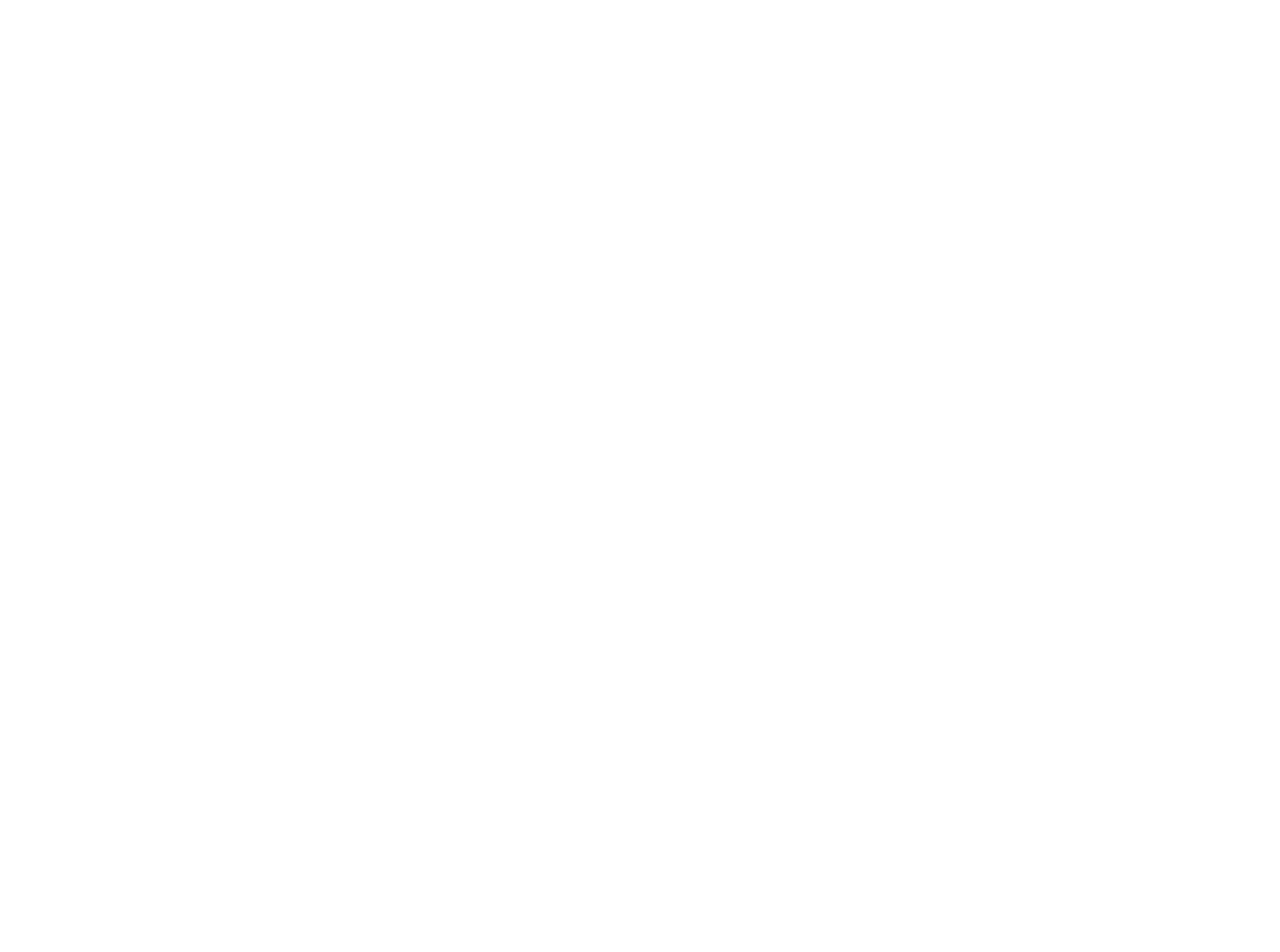
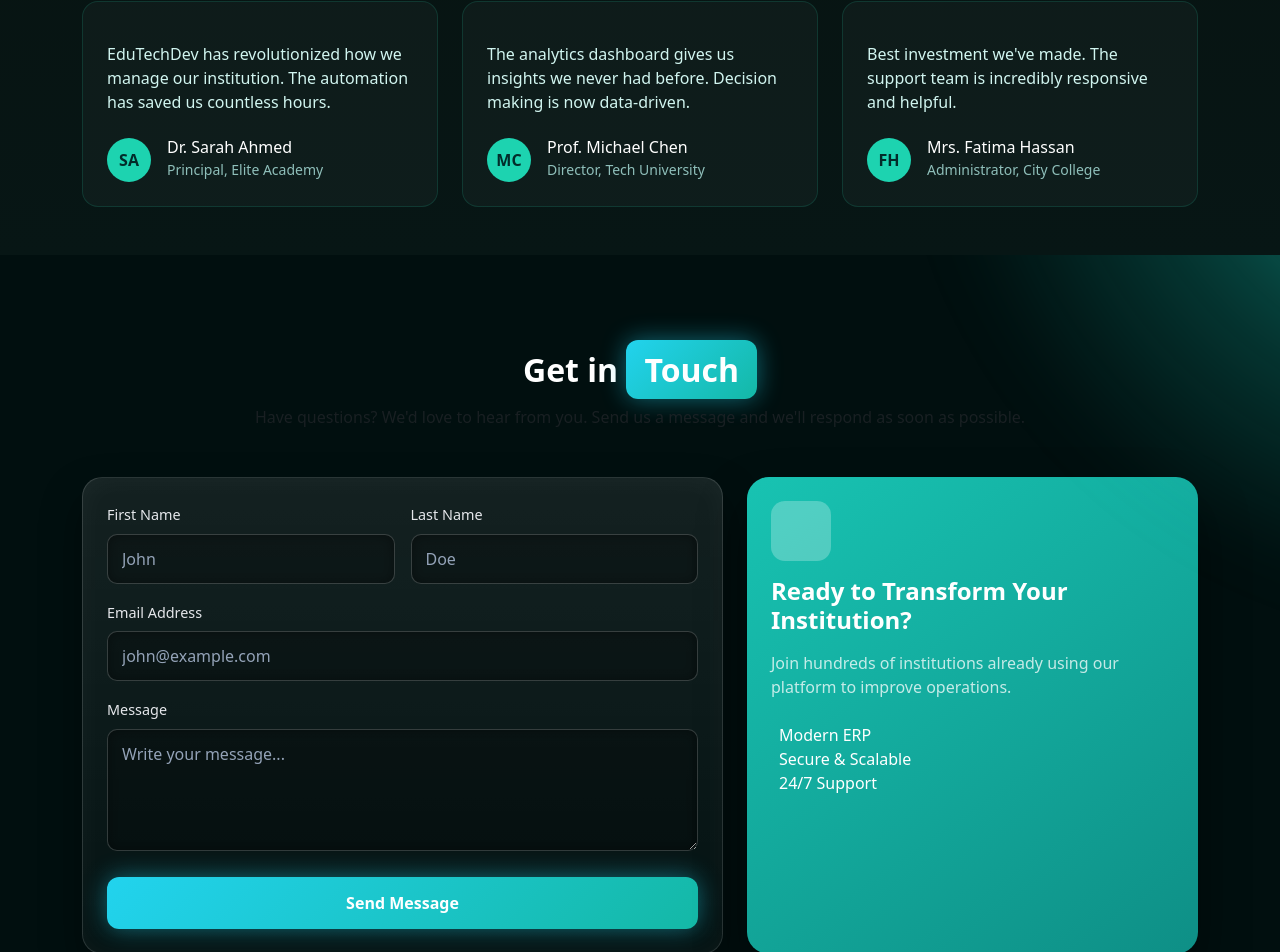
Before and after one commit to JMMAwais/TechDev, an Angular app: page / in a window 1280 px wide. Shown: the part 2547-3499 px from the top of the page. Before the commit the page ends 2331 px from the top, so only its background shows below. Built offline with nearby package versions, Linux system fonts and the light colour scheme.

Commit message:
added contact

```diff
--- /dev/null
+++ b/src/app/Landing/contact/contact.component.css
@@ -0,0 +1,129 @@
+.contact-section {
+  position: relative;
+  overflow: hidden;
+  min-height: 100vh;
+  padding: 120px 20px;
+  background: #010f0f; /* deep dark base */
+  color: #e8fffc;
+}
+
+.contact-section::before {
+  content: "";
+  position: absolute;
+  width: 520px;
+  height: 520px;
+
+  /* Slightly outside for natural glow */
+  top: -200px;
+  right: -200px;
+
+  background: radial-gradient(
+    circle at top right,
+    rgba(20, 184, 166, 0.9) 0%,
+    rgba(20, 184, 166, 0.55) 25%,
+    rgba(20, 184, 166, 0.25) 45%,
+    transparent 75%
+  );
+
+  filter: blur(35px);
+  z-index: 0;
+}
+/* ===== Heading ===== */
+.touch-badge {
+  background: linear-gradient(135deg, #22d3ee, #14b8a6);
+  padding: 8px 18px;
+  border-radius: 12px;
+  color: #ffffff;
+  font-weight: 600;
+  box-shadow: 0 0 25px rgba(34, 211, 238, 0.45);
+}
+
+/* ===== Left Card (Form) ===== */
+.glass-card {
+  background: linear-gradient(
+    180deg,
+    rgba(255, 255, 255, 0.08),
+    rgba(255, 255, 255, 0.02)
+  );
+  border-radius: 20px;
+  padding: 28px;
+  border: 1px solid rgba(255, 255, 255, 0.15);
+  box-shadow:
+    inset 0 0 30px rgba(255, 255, 255, 0.04),
+    0 20px 40px rgba(0, 0, 0, 0.4);
+}
+
+/* ===== Right Card ===== */
+.info-card {
+  background: linear-gradient(145deg, #18c3b2, #0e8f86);
+  border-radius: 22px;
+  padding: 32px;
+  box-shadow: 0 25px 50px rgba(0, 0, 0, 0.45);
+}
+
+/* ===== Inputs ===== */
+.form-label {
+  color: #e5e7eb;
+  font-size: 0.9rem;
+}
+
+.form-control {
+  background: rgba(0, 0, 0, 0.25);
+  border: 1px solid rgba(255, 255, 255, 0.18);
+  color: #ffffff;
+  border-radius: 10px;
+  padding: 12px 14px;
+  box-shadow: inset 0 0 12px rgba(0, 0, 0, 0.35);
+
+  &:focus {
+    border-color: #22d3ee;
+    box-shadow: 0 0 0 2px rgba(34, 211, 238, 0.25);
+    background: rgba(0, 0, 0, 0.35);
+    color: #fff;
+  }
+
+  &::placeholder {
+    color: #94a3b8;
+  }
+}
+
+/* ===== Button ===== */
+.btn-send {
+  background: linear-gradient(135deg, #22d3ee, #14b8a6);
+  border: none;
+  color: #ffffff;
+  font-weight: 600;
+  padding: 14px;
+  border-radius: 12px;
+  margin-top: 10px;
+  box-shadow: 0 0 25px rgba(34, 211, 238, 0.45);
+  transition: 0.3s ease;
+
+  &:hover {
+    transform: translateY(-2px);
+    box-shadow: 0 0 35px rgba(34, 211, 238, 0.65);
+  }
+}
+
+/* ===== Icon ===== */
+.icon-box {
+  width: 60px;
+  height: 60px;
+  background: rgba(255, 255, 255, 0.25);
+  border-radius: 14px;
+  display: flex;
+  align-items: center;
+  justify-content: center;
+  font-size: 26px;
+}
+
+/* ===== Mobile ===== */
+@media (max-width: 768px) {
+  .contact-section {
+    padding: 40px 0;
+  }
+
+  h2 {
+    font-size: 1.7rem;
+  }
+}
--- /dev/null
+++ b/src/app/Landing/contact/contact.component.html
@@ -0,0 +1,73 @@
+<section class="contact-section py-5">
+  <div class="container">
+
+    <!-- Header -->
+    <div class="text-center mb-5 mt-5">
+      <h2 class="fw-bold text-white">
+        Get in <span class="touch-badge">Touch</span>
+      </h2>
+      <p class="text-muted mt-3">
+        Have questions? We'd love to hear from you. Send us a message and we'll respond as soon as possible.
+      </p>
+    </div>
+
+    <div class="row g-4">
+      <!-- Form -->
+      <div class="col-lg-7">
+        <div class="glass-card p-4 h-100">
+          <form>
+            <div class="row g-3">
+              <div class="col-md-6">
+                <label class="form-label">First Name</label>
+                <input type="text" class="form-control" placeholder="John">
+              </div>
+
+              <div class="col-md-6">
+                <label class="form-label">Last Name</label>
+                <input type="text" class="form-control" placeholder="Doe">
+              </div>
+
+              <div class="col-12">
+                <label class="form-label">Email Address</label>
+                <input type="email" class="form-control" placeholder="john@example.com">
+              </div>
+
+              <div class="col-12">
+                <label class="form-label">Message</label>
+                <textarea rows="4" class="form-control" placeholder="Write your message..."></textarea>
+              </div>
+
+              <div class="col-12">
+                <button class="btn btn-send w-100">
+                  Send Message
+                </button>
+              </div>
+            </div>
+          </form>
+        </div>
+      </div>
+
+      <!-- Info Card -->
+      <div class="col-lg-5">
+        <div class="info-card p-4 h-100 text-white">
+          <div class="icon-box mb-3">
+            <i class="bi bi-building"></i>
+          </div>
+
+          <h4 class="fw-bold">Ready to Transform Your Institution?</h4>
+
+          <p class="opacity-75 mt-3">
+            Join hundreds of institutions already using our platform to improve operations.
+          </p>
+
+          <ul class="list-unstyled mt-4">
+            <li><i class="bi bi-check-circle me-2"></i>Modern ERP</li>
+            <li><i class="bi bi-check-circle me-2"></i>Secure & Scalable</li>
+            <li><i class="bi bi-check-circle me-2"></i>24/7 Support</li>
+          </ul>
+        </div>
+      </div>
+    </div>
+
+  </div>
+</section>
--- a/src/app/Landing/pricing/pricing.component.html
+++ b/src/app/Landing/pricing/pricing.component.html
@@ -81,3 +81,5 @@
     </div>
   </div>
 </section>
+
+<app-testimonials></app-testimonials>
--- a/src/app/Landing/pricing/pricing.component.ts
+++ b/src/app/Landing/pricing/pricing.component.ts
@@ -1,11 +1,12 @@
 import { Component } from '@angular/core';
 import { CommonModule } from '@angular/common';
 import { RouterModule } from '@angular/router';
+import { TestimonialsComponent } from '../testimonial/testimonial.component';
 
 @Component({
   selector: 'app-pricing',
   standalone: true,
-  imports: [CommonModule,RouterModule],
+  imports: [CommonModule,RouterModule,TestimonialsComponent],
   templateUrl: './pricing.component.html',
   styleUrls: ['./pricing.component.css']
 })
--- /dev/null
+++ b/src/app/Landing/testimonial/testimonial.component.css
@@ -0,0 +1,79 @@
+.testimonials-section {
+  background: linear-gradient(180deg, #071311, #071615);
+  color: #d1f5f0;
+    border-top: 2px solid transparent;
+    border-image: linear-gradient(
+    to right,
+    transparent,
+    rgba(32, 227, 194, 0.3) 20%,
+    rgba(32, 227, 194, 0.3) 80%,
+    transparent
+  ) 1;
+}
+
+.section-title {
+  font-size: 2.2rem;
+  font-weight: 700;
+}
+
+.highlight {
+  background: #1dd3b0;
+  color: #032020;
+  padding: 4px 12px;
+  border-radius: 8px;
+}
+
+.section-subtitle {
+  color: #8fbfba;
+}
+
+.testimonial-card {
+  background: rgba(255, 255, 255, 0.03);
+  border-radius: 16px;
+  padding: 24px;
+  border: 1px solid rgba(29, 211, 176, 0.15);
+  transition: all 0.3s ease;
+
+  &:hover {
+    transform: translateY(-6px);
+    border-color: #1dd3b0;
+  }
+}
+
+.stars {
+  color: #1dd3b0;
+  font-size: 1rem;
+}
+
+.testimonial-text {
+  font-size: 0.95rem;
+  line-height: 1.6;
+  color: #cfeeed;
+}
+
+.avatar {
+  width: 44px;
+  height: 44px;
+  background: #1dd3b0;
+  color: #022c2a;
+  border-radius: 50%;
+  font-weight: 700;
+  display: flex;
+  align-items: center;
+  justify-content: center;
+}
+
+h6 {
+  color: #ffffff;
+}
+
+small {
+  color: #8fbfba;
+}
+
+/* Responsive tweaks */
+@media (max-width: 576px) {
+  .section-title {
+    font-size: 1.8rem;
+  }
+}
--- /dev/null
+++ b/src/app/Landing/testimonial/testimonial.component.html
@@ -0,0 +1,34 @@
+<section class="testimonials-section py-5">
+<div class="container">
+<div class="text-center mb-5  mt-5">
+<h2 class="title">
+Trusted by <span class="highlight">Educators</span>
+</h2>
+<p class="subtitle">See what our customers have to say</p>
+</div>
+
+
+<div class="row g-4">
+<div class="col-12 col-md-6 col-lg-4" *ngFor="let t of testimonials">
+<div class="testimonial-card h-100">
+<div class="stars mb-3">
+<i class="bi bi-star-fill" *ngFor="let s of [1,2,3,4,5]"></i>
+</div>
+
+
+<p class="message">{{ t.text }}</p>
+
+
+<div class="d-flex align-items-center mt-4">
+<div class="avatar me-3">{{ t.initials }}</div>
+<div>
+<h6 class="mb-0">{{ t.name }}</h6>
+<small>{{ t.role }}</small>
+</div>
+</div>
+</div>
+</div>
+</div>
+</div>
+</section>
+<app-contact></app-contact>
--- /dev/null
+++ b/src/app/Landing/testimonial/testimonial.component.ts
@@ -0,0 +1,37 @@
+
+
+
+import { Component } from '@angular/core';
+import { CommonModule } from '@angular/common';
+import { RouterModule } from '@angular/router';
+import { ContactComponent } from '../contact/contact.component';
+
+@Component({
+  selector: 'app-testimonials',
+  standalone: true,
+  imports: [RouterModule,CommonModule,ContactComponent],
+  templateUrl: './testimonial.component.html',
+  styleUrls: ['./testimonial.component.css']
+})
+export class TestimonialsComponent {
+  testimonials = [
+    {
+      name: 'Dr. Sarah Ahmed',
+      role: 'Principal, Elite Academy',
+      initials: 'SA',
+      text: 'EduTechDev has revolutionized how we manage our institution. The automation has saved us countless hours.'
+    },
+    {
+      name: 'Prof. Michael Chen',
+      role: 'Director, Tech University',
+      initials: 'MC',
+      text: 'The analytics dashboard gives us insights we never had before. Decision making is now data-driven.'
+    },
+    {
+      name: 'Mrs. Fatima Hassan',
+      role: 'Administrator, City College',
+      initials: 'FH',
+      text: 'Best investment we\'ve made. The support team is incredibly responsive and helpful.'
+    }
+  ];
+}
```
Also changed, not shown: src/app/Landing/contact/contact.component.ts (added, +11 -0 lines), 2 other files (tests, documents, lock files or other folders).
